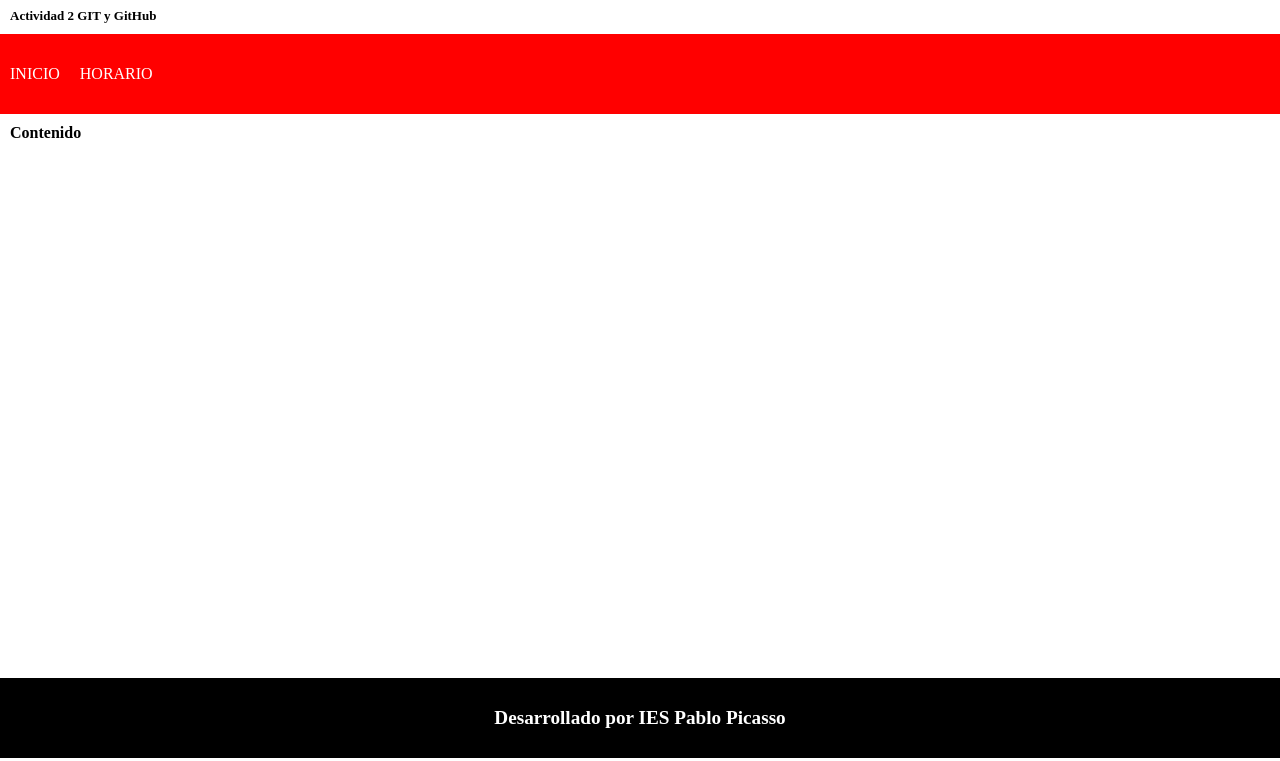
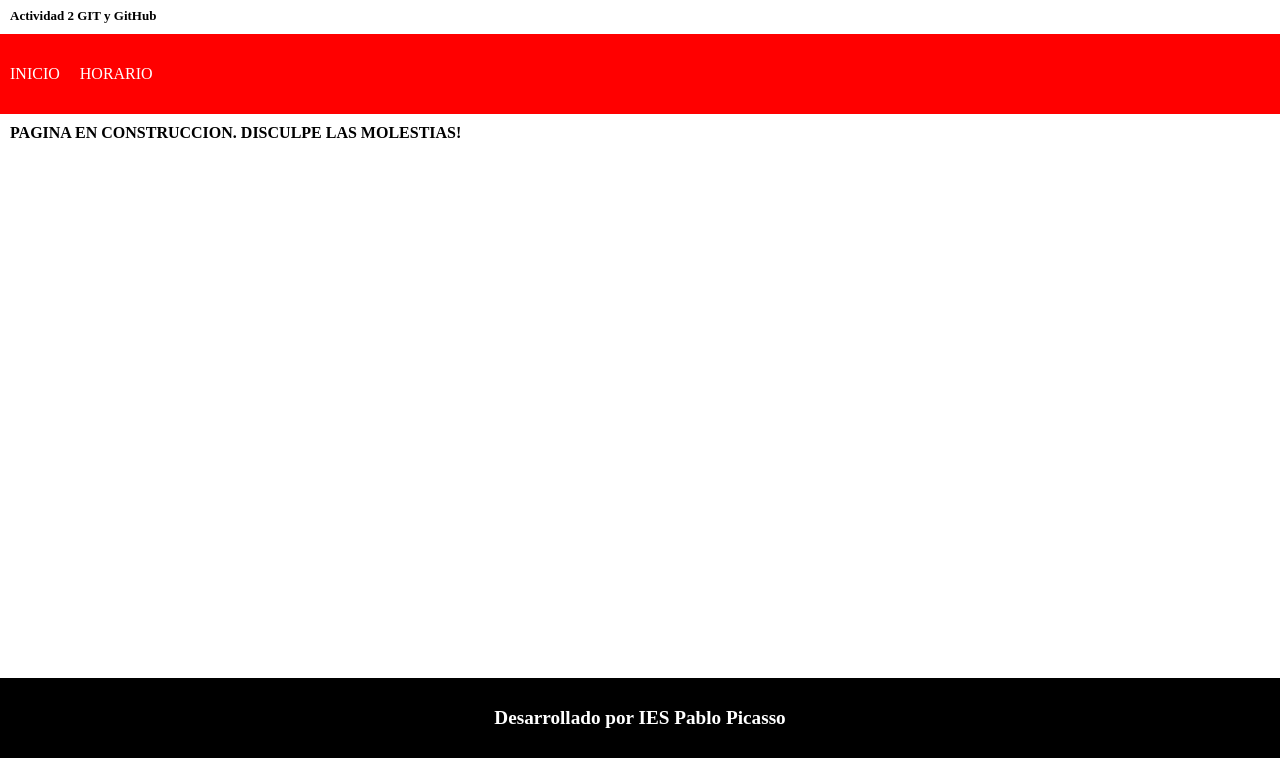
Before and after one commit to NicolasMassaccesi/Act2GIT_NicolasMassaccesi, a plain HTML site: page Pagina WEB/index.html in a window 1280 px wide. Shown: the part 39-800 px from the top of the page. Drawn offline with Linux system fonts and the light colour scheme.

Commit message:
Se agrega el "Pagina en Construccion"

```diff
--- a/Pagina WEB/index.html
+++ b/Pagina WEB/index.html
@@ -13,7 +13,7 @@
         <div class="boton">INICIO</div>
         <div class="boton">HORARIO</div>
     </header>
-    <div class="main"><strong>Contenido</strong></div>
+    <div class="main"><strong>PAGINA EN CONSTRUCCION. DISCULPE LAS MOLESTIAS!</strong></div>
     <footer><strong>Desarrollado por IES Pablo Picasso</strong></footer>
 
 
```
